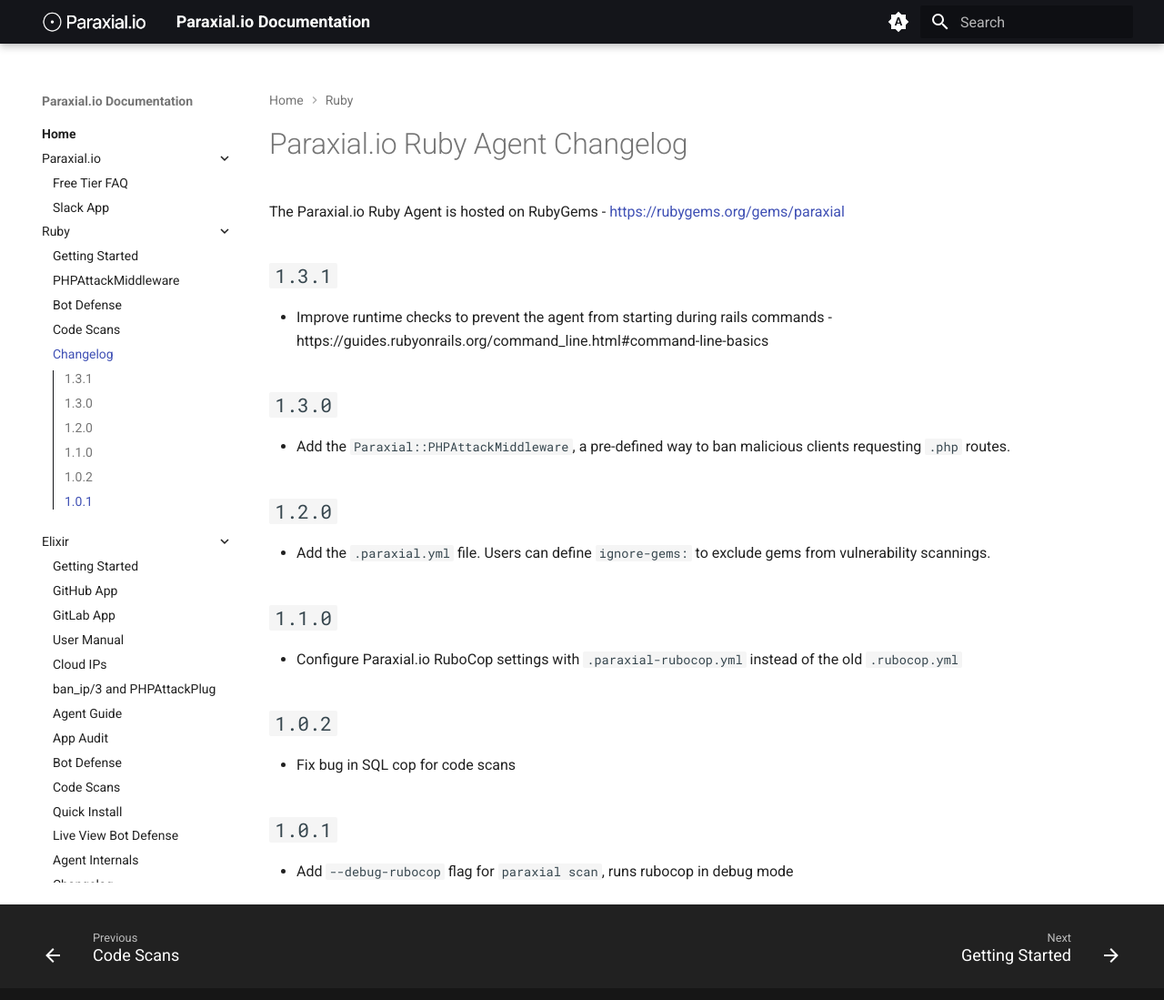
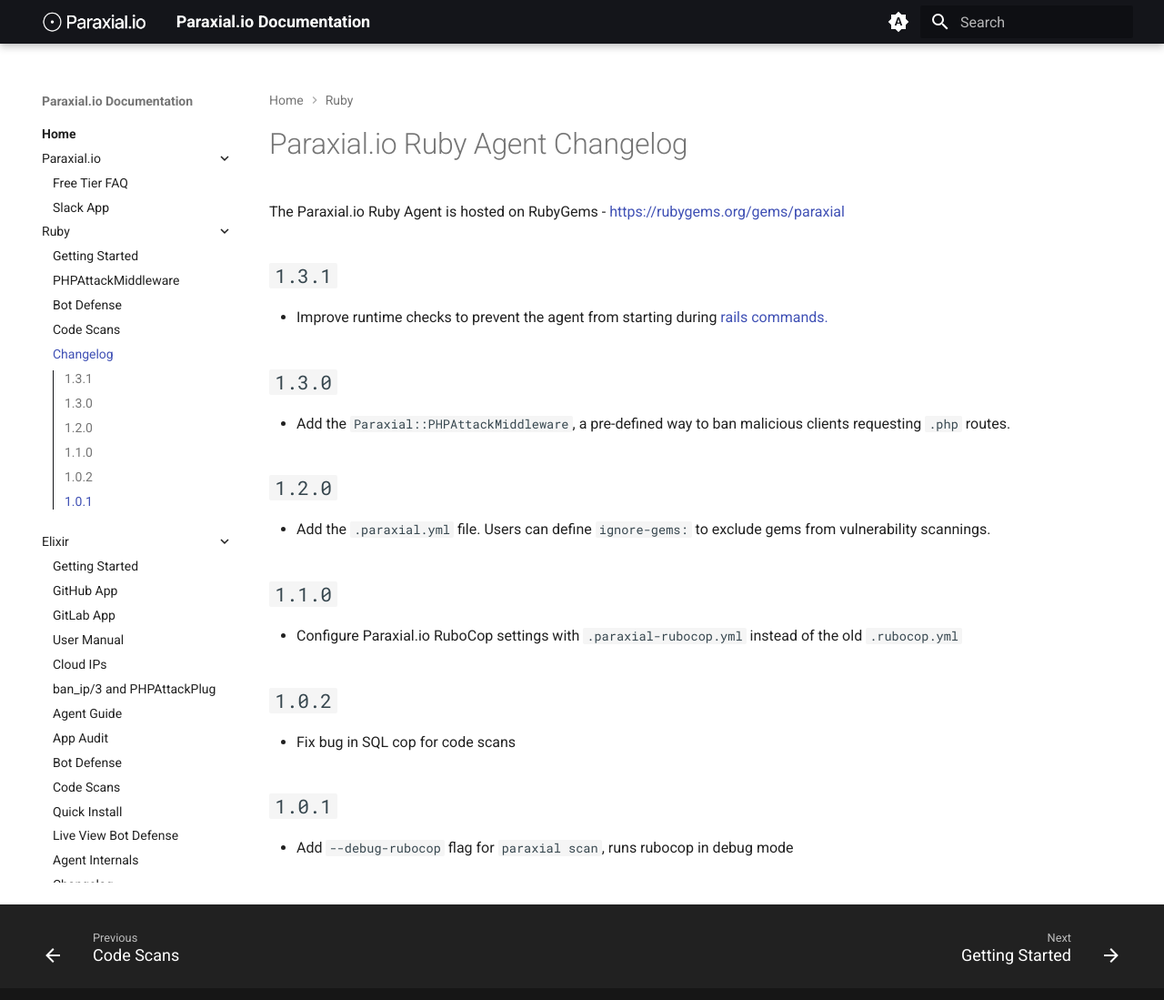
Before and after one commit to paraxialio/documentation, an MkDocs documentation site: the page built from docs/ruby/CHANGELOG.md, in a window 1280 px wide and 1110 px high. Shown: the top 1099 px of the window at 91% size. Built offline with MkDocs 1.6.1 and Material for MkDocs 9.7.7, drawn with Linux system fonts in a browser that asks for light colours.

Commit message:
minor link

```diff
--- a/docs/ruby/CHANGELOG.md
+++ b/docs/ruby/CHANGELOG.md
@@ -3,7 +3,7 @@
 The Paraxial.io Ruby Agent is hosted on RubyGems - [https://rubygems.org/gems/paraxial](https://rubygems.org/gems/paraxial)
 
 ## `1.3.1`
-- Improve runtime checks to prevent the agent from starting during rails commands - https://guides.rubyonrails.org/command_line.html#command-line-basics
+- Improve runtime checks to prevent the agent from starting during [rails commands.](https://guides.rubyonrails.org/command_line.html#command-line-basics)
 
 ## `1.3.0`
 - Add the `Paraxial::PHPAttackMiddleware`, a pre-defined way to ban malicious clients requesting `.php` routes.
```
